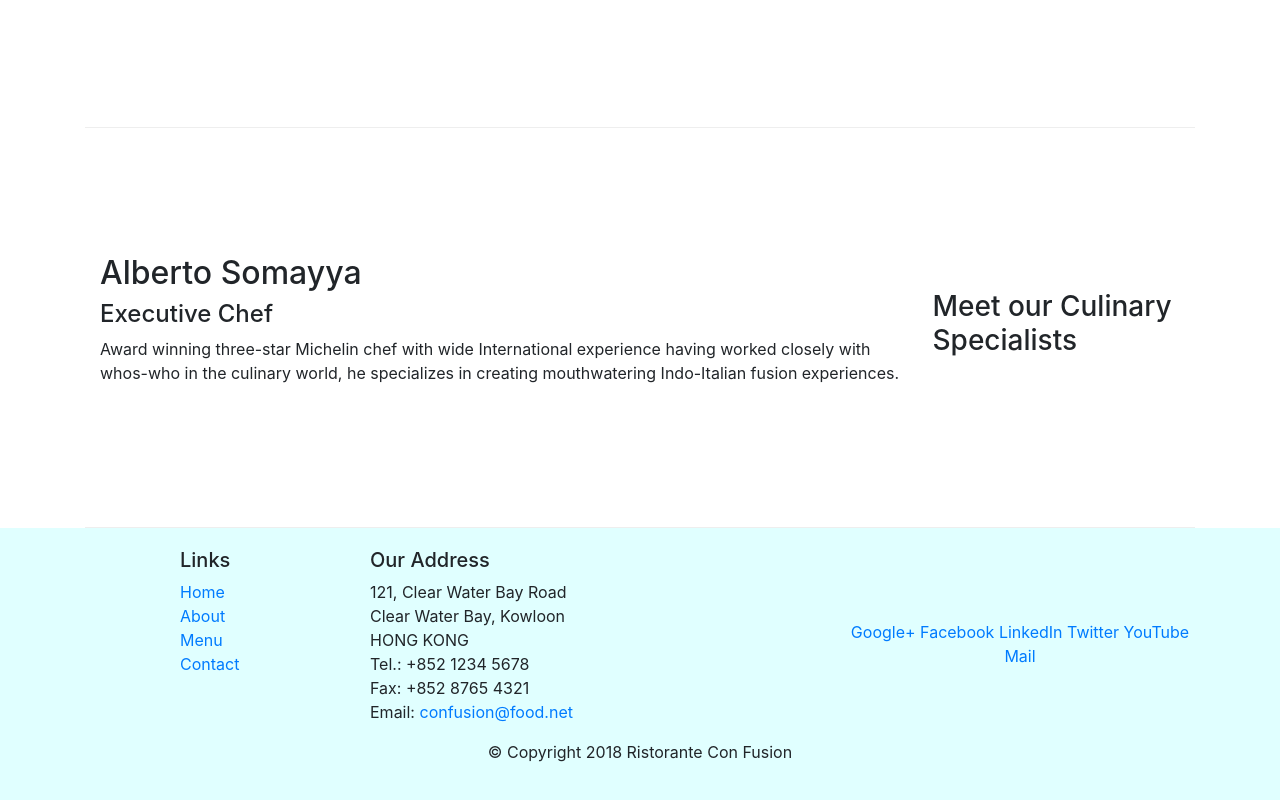
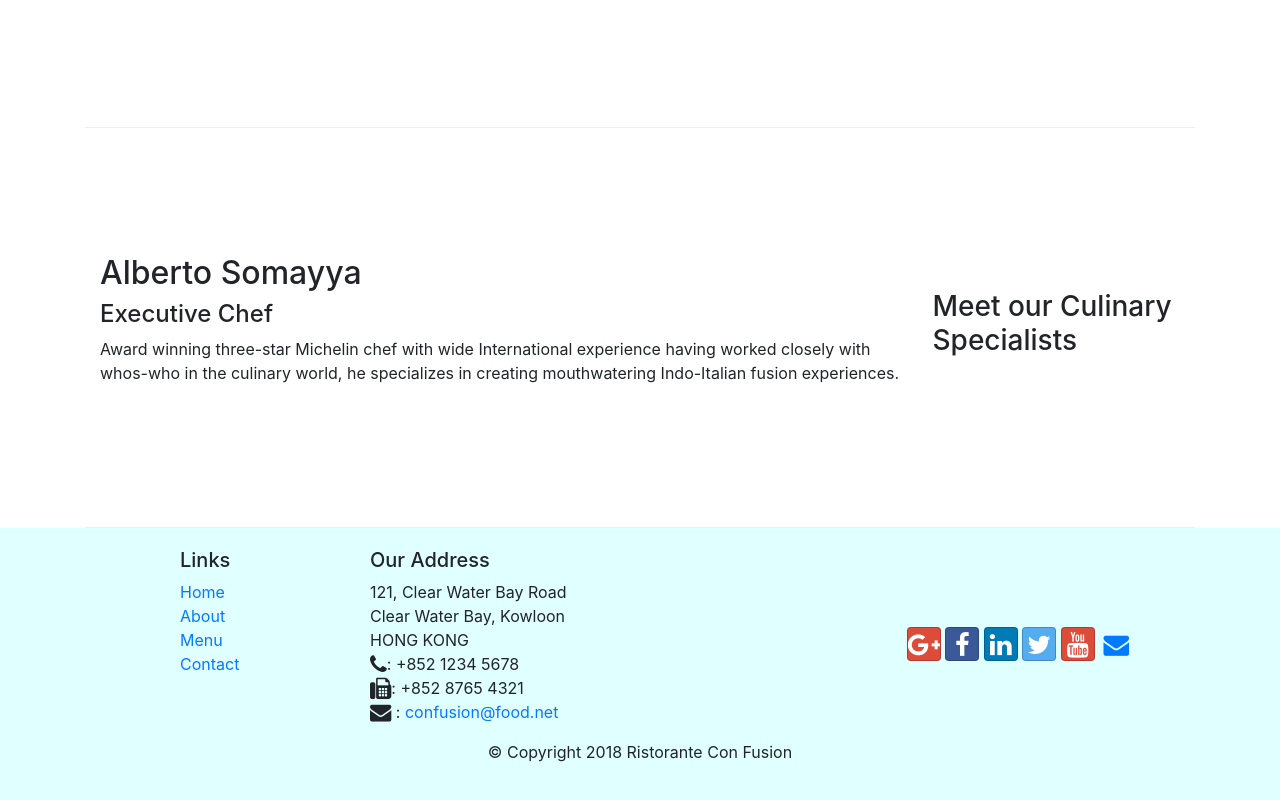
Before and after one commit to Mo1000/BootstrapFirst-exercie, a website: page index.html in a window 1280 px wide. Shown: the part 1006-1806 px from the top of the page. Drawn offline with nearby package versions, Linux system fonts and the light colour scheme.

Commit message:
Icone Font

```diff
--- a/index.html
+++ b/index.html
@@ -9,6 +9,8 @@
 
     <!-- Bootstrap CSS -->
     <link rel="stylesheet" href="node_modules/bootstrap/dist/css/bootstrap.min.css">
+    <link rel="stylesheet" href="node_modules/font-awesome/css/font-awesome.min.css">
+    <link rel="stylesheet" href="node_modules/bootstrap-social/bootstrap-social.css">
     <link rel="stylesheet" href="css/styles.css">
     <title>Ristorante Con Fusion</title>
 </head>
@@ -25,24 +27,28 @@
                 <ul class="navbar-nav mr-auto">
                     <li class="nav-item active" >
                         <a class="nav-link" href="#">
+                          <span class="fa fa-home"></span>
                             Home
                         </a>
                     </li>
 
                     <li class="nav-item">
                         <a class="nav-link" href="./aboutus.html">
+                            <span class="fa fa-info fa-lg"></span>
                             About
                         </a>
                     </li>
 
                     <li class="nav-item">
                         <a class="nav-link" href="#">
+                            <span class="fa fa-list fa-lg"></span>
                             Menu
                         </a>
                     </li>
 
                     <li class="nav-item">
                         <a class="nav-link" href="#">
+                            <span class="fa fa-address-card fa-lg"></span>
                             Contact
                         </a>
                     </li>
@@ -118,19 +124,19 @@
 		              121, Clear Water Bay Road<br>
 		              Clear Water Bay, Kowloon<br>
 		              HONG KONG<br>
-		              Tel.: +852 1234 5678<br>
-		              Fax: +852 8765 4321<br>
-		              Email: <a href="mailto:confusion@food.net">confusion@food.net</a>
+		              <i class="fa fa-phone fa-lg"></i>: +852 1234 5678<br>
+                        <i class="fa fa-fax fa-lg"></i>: +852 8765 4321<br>
+                        <i class="fa fa-envelope fa-lg"></i> : <a href="mailto:confusion@food.net">confusion@food.net</a>
 		           </address>
                 </div>
                 <div class="col-12 col-sm-4 align-self-center">
                     <div class="text-center">
-                        <a href="http://google.com/+">Google+</a>
-                        <a href="http://www.facebook.com/profile.php?id=">Facebook</a>
-                        <a href="http://www.linkedin.com/in/">LinkedIn</a>
-                        <a href="http://twitter.com/">Twitter</a>
-                        <a href="http://youtube.com/">YouTube</a>
-                        <a href="mailto:">Mail</a>
+                        <a class="btn btn-social-icon btn-google" href="http://google.com/+"><i class="fa fa-google-plus fa-lg"></i></a>
+                        <a class="btn btn-social-icon btn-facebook" href="http://www.facebook.com/profile.php?id="><i class="fa fa-facebook fa-lg"></i></a>
+                        <a  class="btn btn-social-icon btn-linkedin" href="http://www.linkedin.com/in/"><i class="fa fa-linkedin fa-lg"></i></a>
+                        <a class="btn btn-social-icon btn-twitter" href="http://twitter.com/"><i class="fa fa-twitter fa-lg"></i></a>
+                        <a class="btn btn-social-icon btn-google"  href="http://youtube.com/"><i class="fa fa-youtube fa-lg"></i></a>
+                        <a class="btn btn-social-icon " href="mailto:"><i class="fa fa-envelope fa-lg"></i></a>
                     </div>
                 </div>
            </div>
--- a/package.json
+++ b/package.json
@@ -15,6 +15,8 @@
   },
   "dependencies": {
     "bootstrap": "^4.0.0",
+    "bootstrap-social": "^5.1.1",
+    "font-awesome": "^4.7.0",
     "jquery": "^3.3.1",
     "popper.js": "^1.12.9"
   }
```
Also changed, not shown: aboutus.html (+19 -13 lines), 1 other file.
